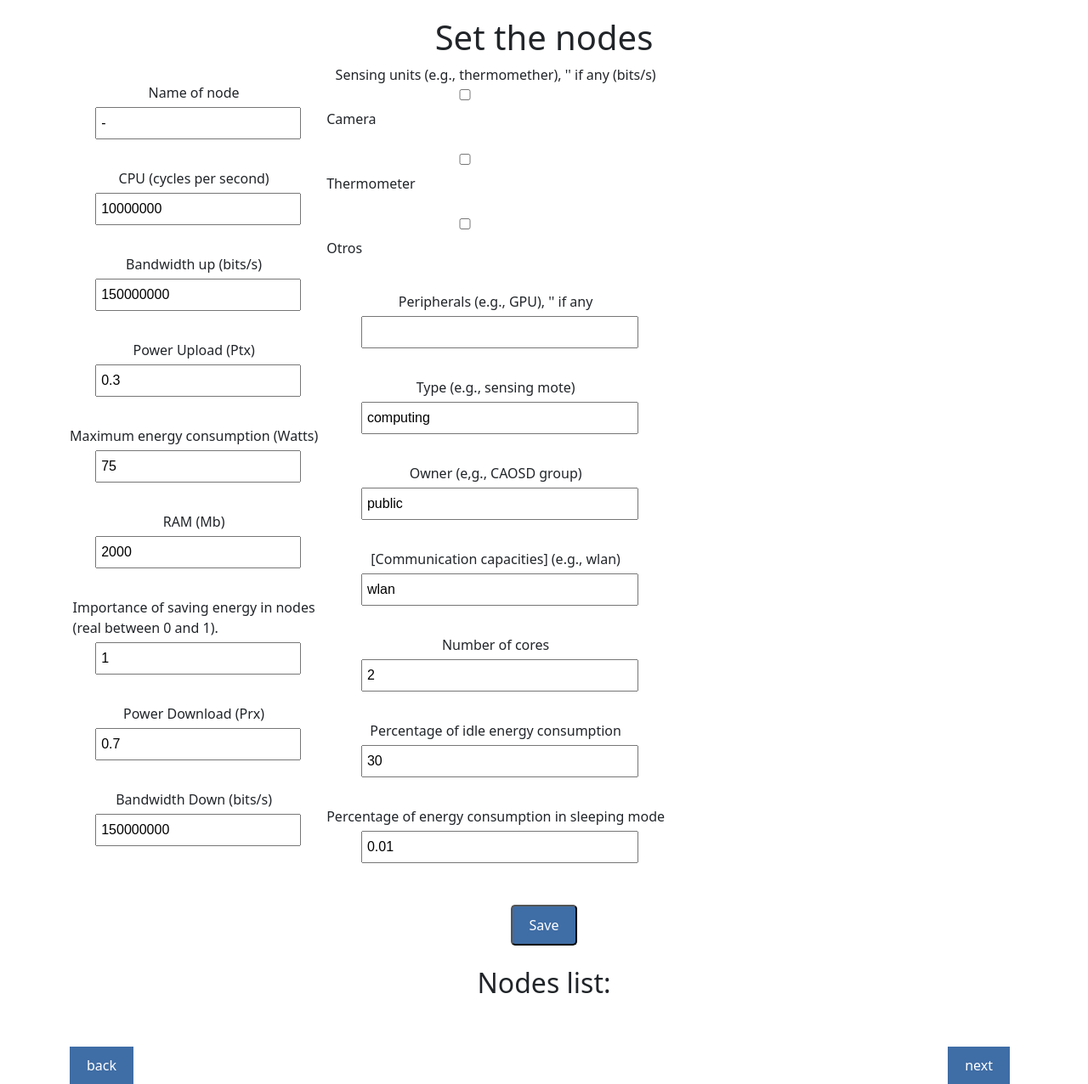
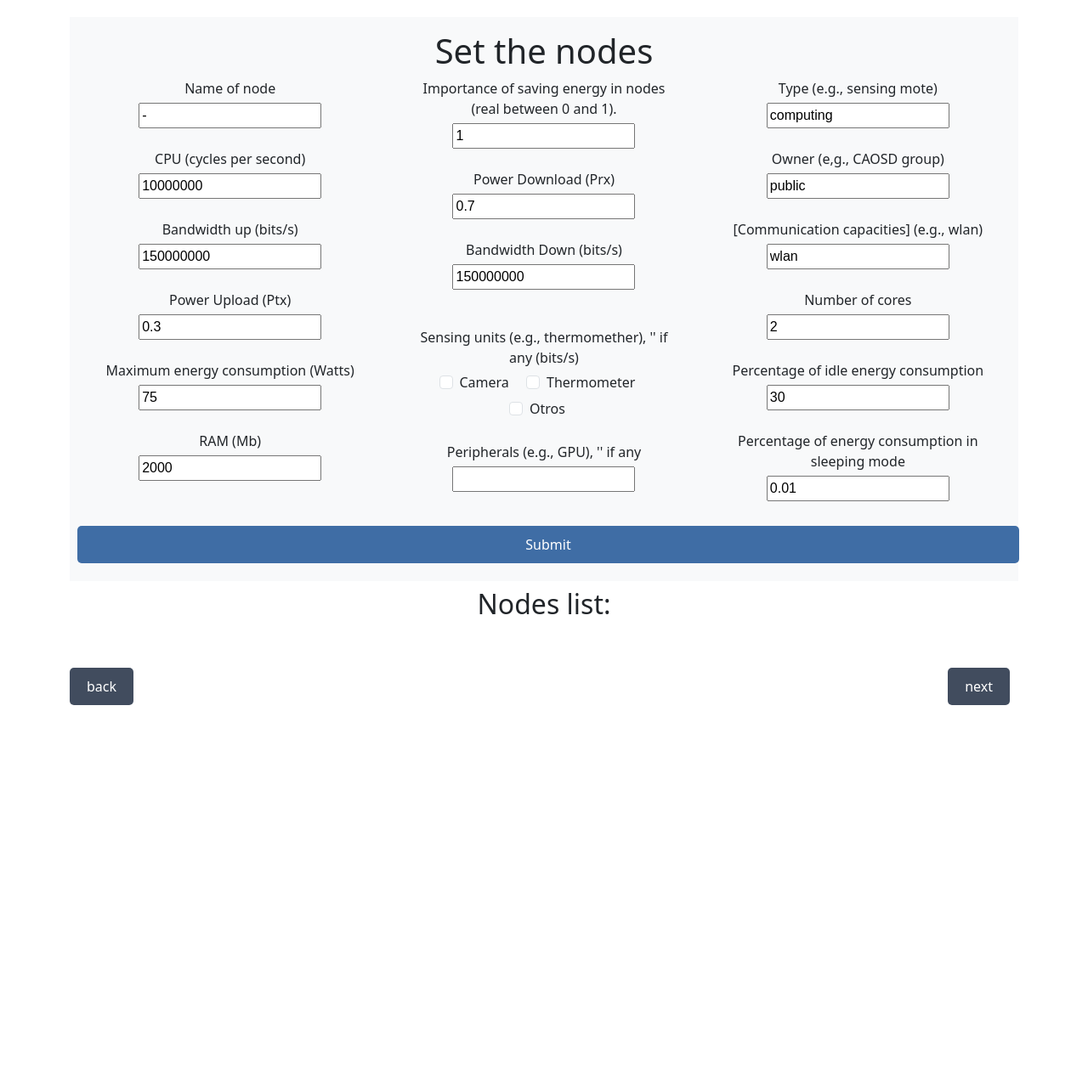
Before and after one commit to Restesia/iTAREA-RL, a Flask app: page /loadNodesTemplate in a window 1280 px wide. Shown: the whole page at 85% size. After the commit the page ends 830 px from the top, so only its background shows below. Run offline with Flask 3, Linux system fonts and the light colour scheme.

Commit message:
modified:   app/static/css/index.css 	modified:   app/templates/enterNodes.html

```diff
--- a/app/static/css/index.css
+++ b/app/static/css/index.css
@@ -81,8 +81,9 @@ input[type="submit"] {
   text-align: center;
   text-decoration: none;
   font-size: 16px;
-  border-radius: 5px;
+  border-radius: 5px; /* round corners */
   margin: 5px;
+  border: none;
 }
 
 .button {
@@ -94,6 +95,7 @@ input[type="submit"] {
   margin-right: 10px;
   border-radius: 0;
   border: none;
+  border-radius: 5px; /* round corners */
 
 }
 
@@ -103,6 +105,7 @@ input[type="submit"] {
   border: none;
   text-align: center !important;
   font-size: 16px;
+  border-radius: 5px; /* round corners */
 }
 
 /* Listas ordenadas */
@@ -133,18 +136,23 @@ ol {
 /* Botones al hacer hover */
 .button:hover {
   background-color: #2d5490;
+  border-radius: 5px; /* round corners */
 }
 
 /* Botones flotantes izquierda y derecha */
 .left-button {
+  background-color: #414c5e;
   float: left;
   border-radius: 0;
   border: none;
+  border-radius: 5px; /* round corners */
 }
 .right-button {
+  background-color: #414c5e;
   float: right;
   border-radius: 0;
   border: none;
+  border-radius: 5px; /* round corners */
 }
 
 /* Elementos de nodo */
@@ -170,25 +178,6 @@ ol {
   text-transform: uppercase;
 }
 
-/* Estilos para checkboxes */
-.checkbox-group {
-  display: flex;
-  flex-direction: column;
-  margin-bottom: 10px;
-}
-
-.checkbox-group input[type="checkbox"] {
-  margin-right: 5px;
-}
-
-.checkbox-group label {
-  margin-bottom: 5px;
-}
-
-
-
-
-
 
 /* Fuentes */
 @import url("../fonts/octin_sports_rg.ttf");
--- a/app/templates/enterNodes.html
+++ b/app/templates/enterNodes.html
@@ -10,11 +10,11 @@
 
     <!--SET A NODE-->
     <div class="container">
+
+        <form id="object-form" action="/add_new_node" method="post" class="p-3 mb-2 bg-light">
             <h1>Set the nodes</h1>
-        <form id="object-form" action="/add_new_node" method="post">
-            <div class="form-row">
-            <div class="form-column">
-
+            <div class="row">
+                <div class="col-md-4">
                     <label for="name">Name of node</label><br>
                     <input type="text" id="name" name="name" value="-"><br><br>
 
@@ -33,6 +33,9 @@
                     <label for="ram"> RAM (Mb)</label><br>
                     <input type="number" id="ram" name="ram" value=2000><br><br>
 
+                </div>
+                <div class="col-md-4">
+
                     <label for="importance"> Importance of saving energy in nodes <br>(real between 0 and 1). </label><br>
                     <input type="number" id="importance" name="importance" value=1><br><br>
 
@@ -41,26 +44,34 @@
 
                     <label for="bwdown"> Bandwidth Down (bits/s)</label><br>
                     <input type="number" id="bwdown" name="bwdown" value=150000000><br><br>
+
+                    <!-- Checkbox sensingunits -->
+                    <div class="container">
+                        <label for="sensingunits"> Sensing units (e.g., thermomether), '' if any  (bits/s)</label><br>
+                        <div class="form-check form-check-inline">
+                            <input type="checkbox" class="form-check-input" id="camera" name="sensingunit" value="camera">
+                            <label class="form-check-label" for="camera">Camera</label>
                         </div>
-            <div class="form-column">
-
-                <label for="sensingunits"> Sensing units (e.g., thermomether), '' if any  (bits/s)</label><br>
-                <div class="checkbox-group">
-                    <input type="checkbox" id="camera" name="sensingunit" value="camera">
-                    <label for="camera">Camera</label><br>
-                    <input type="checkbox" id="thermometer" name="sensingunit" value="thermometer">
-                    <label for="thermometer">Thermometer</label><br>
-                    <input type="checkbox" id="otros" name="sensingunit" value="otros">
-                    <label for="otros">Otros</label><br>
+                        <div class="form-check form-check-inline">
+                            <input type="checkbox" class="form-check-input" id="thermometer" name="sensingunit" value="thermometer">
+                            <label class="form-check-label" for="thermometer">Thermometer</label>
+                        </div>
+                        <div class="form-check form-check-inline">
+                            <input type="checkbox" class="form-check-input" id="otros" name="sensingunit" value="otros">
+                            <label class="form-check-label" for="otros">Otros</label>
+                        </div>
                         <input type="hidden" class="hidden" id="sensingunits" name="sensingunits" readonly>
                     </div>
 
                     <label for="peripherials">Peripherals (e.g., GPU), '' if any</label><br>
                     <input type="text" id="peripherials" name="peripherials" value=""><br><br>
 
+                </div>
+
+                <div class="col-md-4">
+
                     <label for="typecore">Type (e.g., sensing mote)</label><br>
                     <input type="text" id="typecore" name="typecore" value="computing"><br><br>
-
 
                     <label for="owner">Owner (e,g., CAOSD group)</label><br>
                     <input type="text" id="owner" name="owner" value="public"><br><br>
@@ -76,11 +87,10 @@
 
                     <label for="percsleeping">Percentage of energy consumption in sleeping mode</label><br>
                     <input type="number" id="percsleeping" name="percsleeping" value=0.01><br><br>
-
                 </div>
+                <input type="submit" value="Submit">
             </div>
 
-            <input type="submit" value="Save">
         </form>
 
          <!--SEE NODES LIST-->
```
Lines whose indentation alone changed are shown as unchanged.
